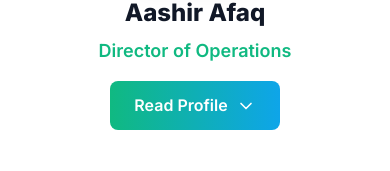
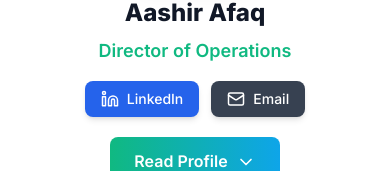
Before and after one commit to abeercodezyra-ops/FINAL-codezyra-frontend, a React (Vite) app: page / in a window 390 px wide. Shown: the part 6404-6575 px from the top of the page. Built offline with nearby package versions, Linux system fonts and the light colour scheme.

Commit message:
Director profile update: New professional image + LinkedIn and Email contact links with icon buttons, hover effects, and mobile responsive design

```diff
--- a/src/components/Metrics.jsx
+++ b/src/components/Metrics.jsx
@@ -1,6 +1,6 @@
 import React, { useEffect, useRef, useState } from 'react';
-import { Users, Briefcase, Smile, MapPin, ChevronDown } from 'lucide-react';
-import directorImg from '../assets/Director img.png';
+import { Users, Briefcase, Smile, MapPin, ChevronDown, Linkedin, Mail } from 'lucide-react';
+import directorImg from '../assets/Gemini_Generated_Image_kmm2azkmm2azkmm2.png';
 import gsap from 'gsap';
 import { ScrollTrigger } from 'gsap/ScrollTrigger';
 
@@ -141,6 +141,28 @@ const Metrics = () => {
                                 <h3 className="text-2xl sm:text-3xl md:text-4xl font-bold text-gray-900 mb-2">Aashir Afaq</h3>
                                 <p className="text-lg sm:text-xl text-accent font-semibold mb-4">Director of Operations</p>
 
+                                {/* Social Links */}
+                                <div className="flex items-center justify-center sm:justify-start gap-3 mb-5">
+                                    <a
+                                        href="https://linkedin.com/in/aashir-afaq"
+                                        target="_blank"
+                                        rel="noopener noreferrer"
+                                        className="flex items-center gap-2 px-4 py-2 bg-blue-600 hover:bg-blue-700 text-white rounded-lg transition-all duration-300 shadow-md hover:shadow-lg hover:scale-105 touch-manipulation text-sm sm:text-base font-medium"
+                                        aria-label="LinkedIn Profile"
+                                    >
+                                        <Linkedin size={18} />
+                                        <span>LinkedIn</span>
+                                    </a>
+                                    <a
+                                        href="mailto:aashir@codezyra.com"
+                                        className="flex items-center gap-2 px-4 py-2 bg-gray-700 hover:bg-gray-800 text-white rounded-lg transition-all duration-300 shadow-md hover:shadow-lg hover:scale-105 touch-manipulation text-sm sm:text-base font-medium"
+                                        aria-label="Email"
+                                    >
+                                        <Mail size={18} />
+                                        <span>Email</span>
+                                    </a>
+                                </div>
+
                                 {/* Dropdown Toggle Button */}
                                 <button
                                     onClick={() => setIsDirectorBioOpen(!isDirectorBioOpen)}
```
